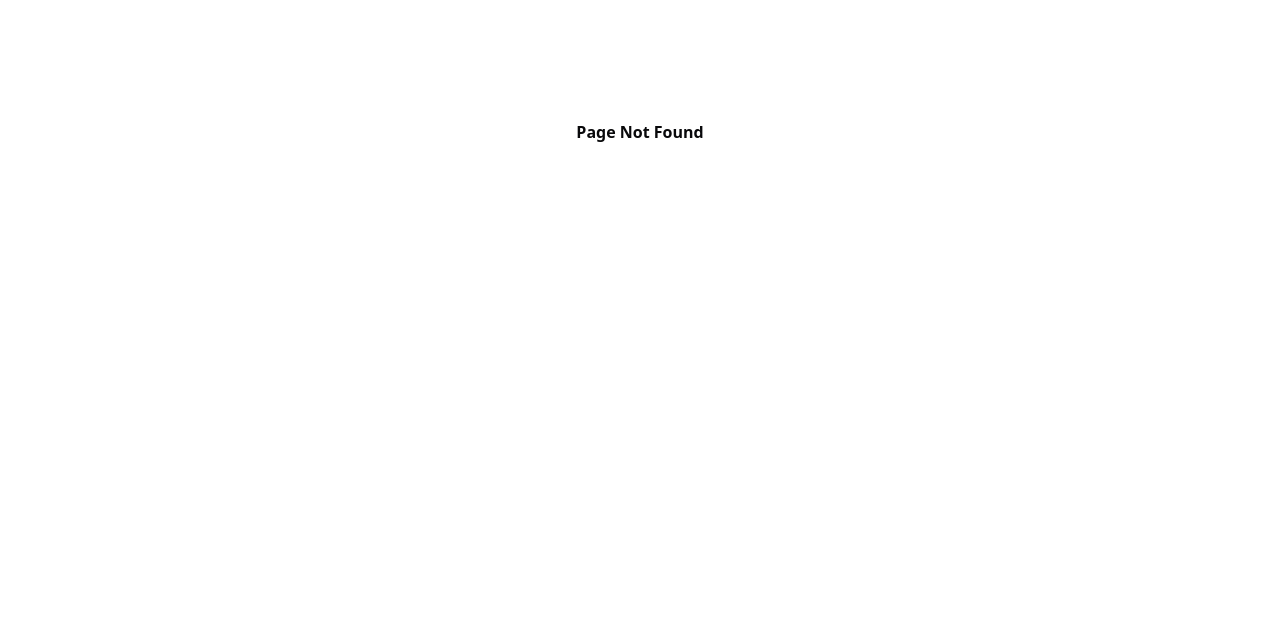
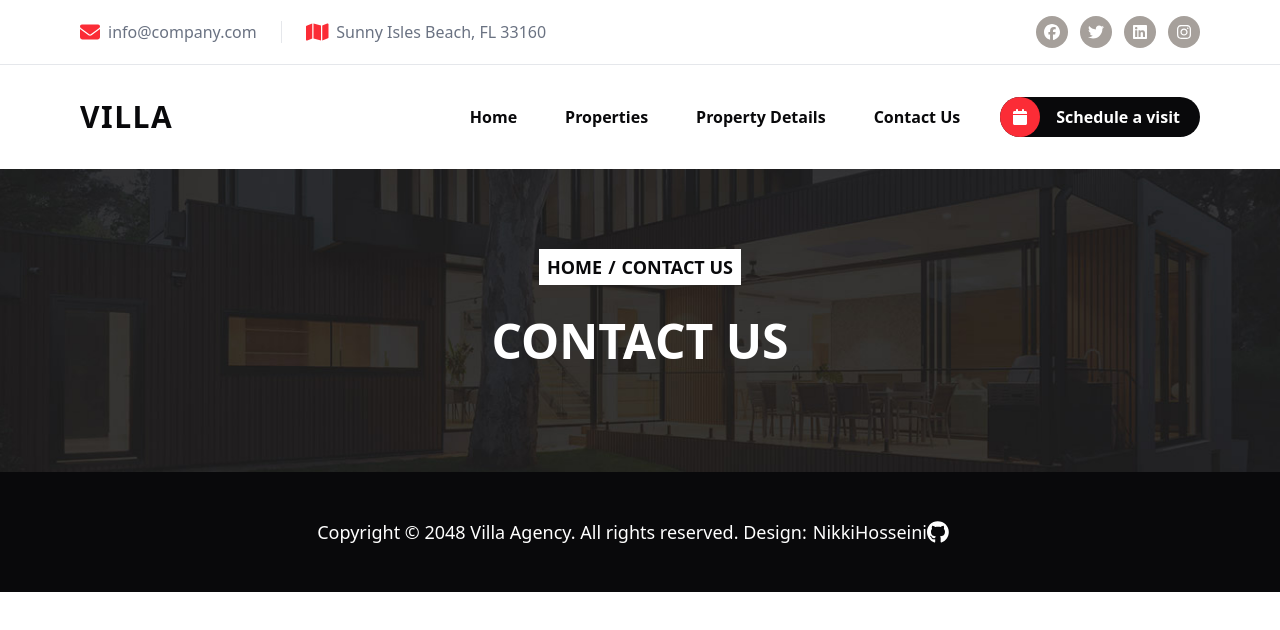
Before and after one commit to Nikkihosseini/Villa-agency, a React (Vite) app: page /ContactUs in a window 1280 px wide. Before the commit this address had no page. Shown: the top 630 px of the page. Built offline with nearby package versions, Linux system fonts and the light colour scheme.

Commit message:
create ContactUs page

```diff
--- a/src/App.jsx
+++ b/src/App.jsx
@@ -3,6 +3,7 @@ import React from 'react'
 import Home from './Pages/Home/Home.jsx'
 import Properties from './Pages/Properties/Properties.jsx'
 import PropertyDetails from './Pages/PropertyDetails/PropertyDetails.jsx'
+import ContactUs from "./Pages/ContactUs/ContactUs.jsx"
 import { BrowserRouter as Router , Routes , Route } from 'react-router'
 
 
@@ -15,6 +16,7 @@ export default function App() {
           <Route path='/' element={<Home/>} />
           <Route path='/properties' element={<Properties/>} />
           <Route path='/PropertyDetails' element={<PropertyDetails/>} />
+          <Route path='/ContactUs' element={<ContactUs/>} />
           <Route path='*' element={<div className='flex items-center justify-center mt-30 font-bold'>Page Not Found</div>} />
         </Routes>
       </Router>
--- /dev/null
+++ b/src/Pages/ContactUs/ContactUs.jsx
@@ -0,0 +1,14 @@
+import Header from '../../Components/Header/Header.jsx'
+import BannerPages from '../../Components/BannerPages/BannerPages.jsx'
+import Footer from "../../Components/Footer/Footer"
+
+
+export default function ContactUs(){
+    return(
+        <>
+            <Header/>
+            <BannerPages pageName='Contact Us'/>
+            <Footer/>
+        </>
+    )
+}
```
